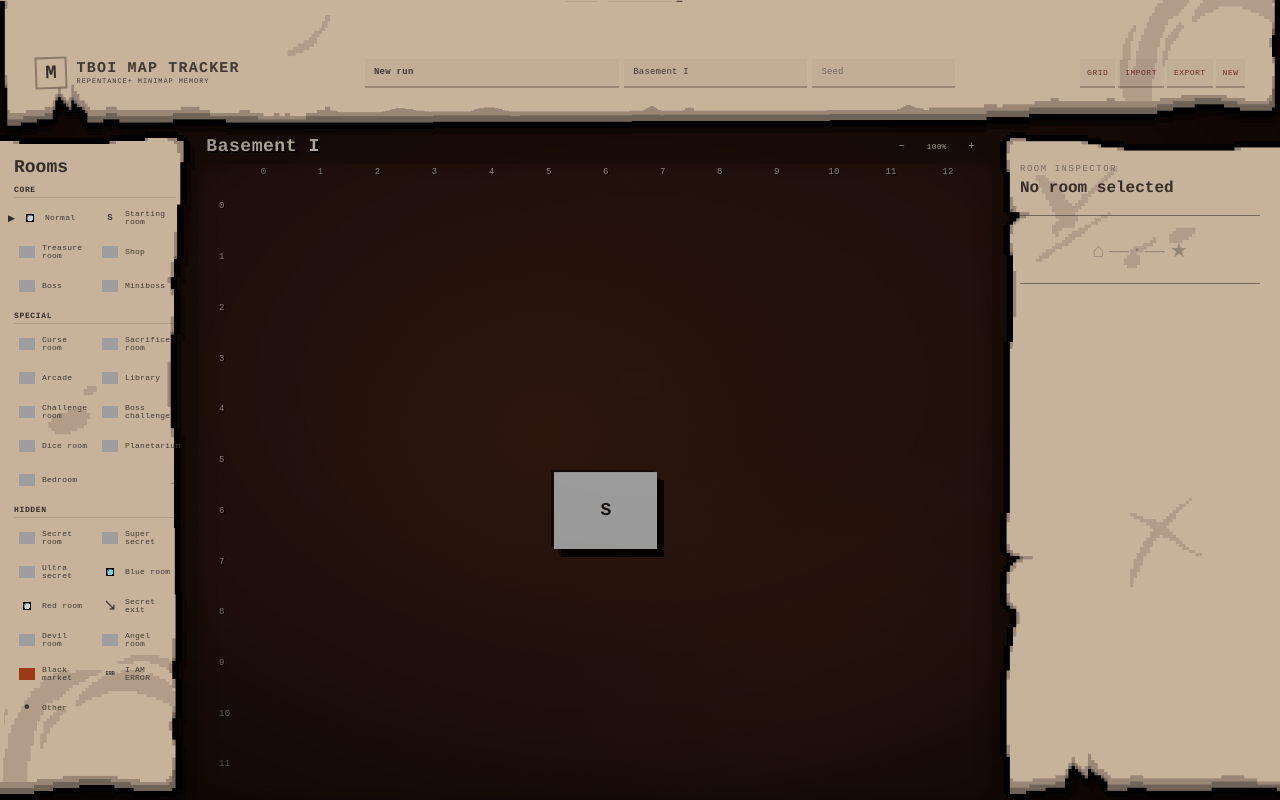
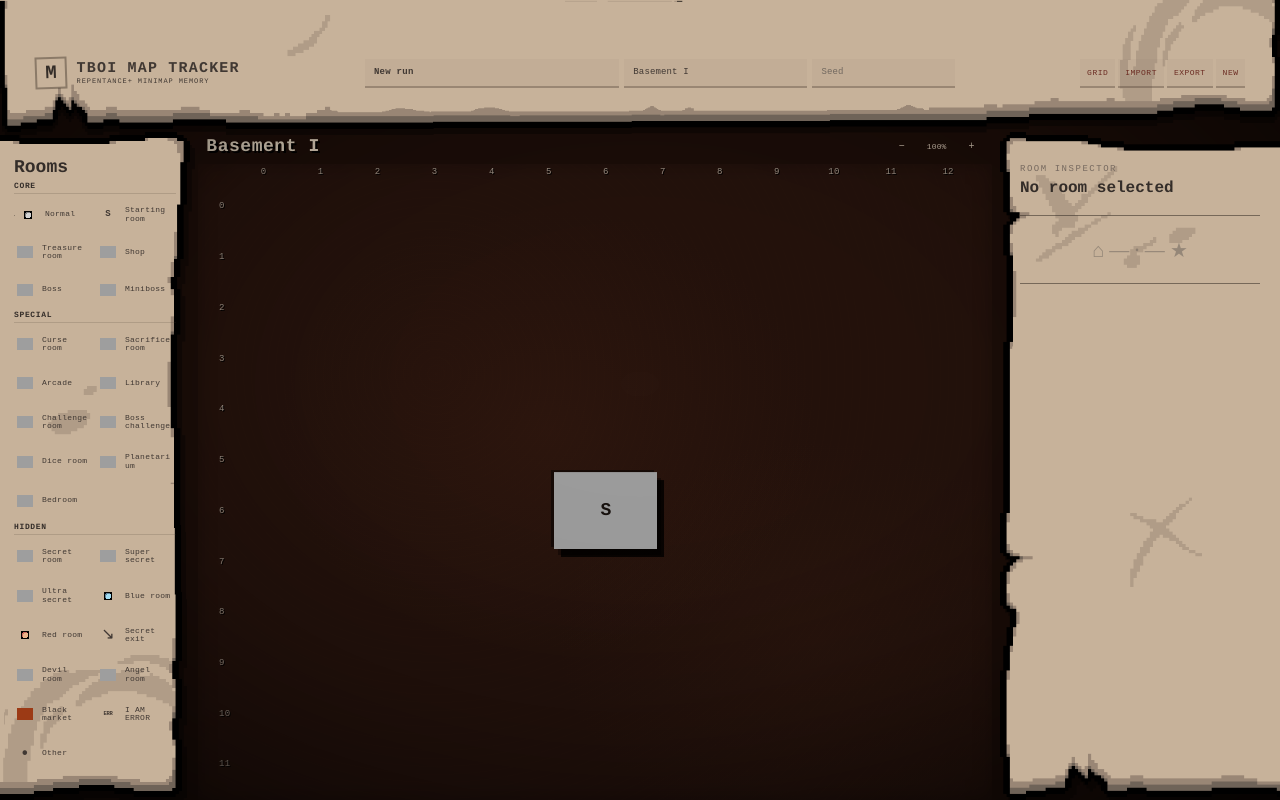
Before and after one commit to Alejandro-GZ/TBOIMapTracker, a React (Vite) app: page / in a window 1280 px wide. Built offline with nearby package versions, Linux system fonts and the light colour scheme; grey boxes are pictures that could not be loaded; a web font is replaced by a local one.

Commit message:
style: color blue/red rooms and fill left paper menu

```diff
--- a/src/main-only-polish.css
+++ b/src/main-only-polish.css
@@ -69,3 +69,81 @@
 .grid-cell.drag-preview {
   border-style: solid;
 }
+
+/* Blue/Red rooms are encoded by the room body itself, not by a symbol in the
+ * minimap. Keep the source RoomShape untouched and recolor it uniformly. */
+.map-room-visual[data-room-type='blue'] .isaac-room-shape {
+  filter: sepia(.25) saturate(4.4) hue-rotate(162deg) brightness(.92) contrast(1.08) !important;
+}
+
+.map-room-visual[data-room-type='red'] .isaac-room-shape {
+  filter: sepia(.42) saturate(5.2) hue-rotate(318deg) brightness(.88) contrast(1.1) !important;
+}
+
+/* Palette/inspector previews can still use ROOM_DEFAULT as a small colour key;
+ * the actual map rooms deliberately render with no type icon. */
+.isaac-room-type-blue {
+  filter: sepia(.25) saturate(4.4) hue-rotate(162deg) brightness(.92) contrast(1.08);
+}
+
+.isaac-room-type-red {
+  filter: sepia(.42) saturate(5.2) hue-rotate(318deg) brightness(.88) contrast(1.1);
+}
+
+/* Use the whole supplied left paper sheet as the room menu. The three groups
+ * share vertical space according to their number of two-column rows, so the
+ * menu scales with the panel instead of bunching all controls at the top. */
+.palette-panel {
+  display: grid !important;
+  grid-template-rows: auto minmax(0, 3fr) minmax(0, 5fr) minmax(0, 6fr);
+  gap: clamp(3px, .55vh, 7px);
+  overflow: hidden !important;
+}
+
+.palette-panel .palette-title {
+  min-height: 0;
+  margin: 0 !important;
+}
+
+.palette-panel .palette-group {
+  min-height: 0;
+  margin: 0 !important;
+  display: flex;
+  flex-direction: column;
+  overflow: hidden;
+}
+
+.palette-panel .palette-group h3 {
+  flex: 0 0 auto;
+  margin-bottom: 3px !important;
+}
+
+.palette-panel .room-palette-grid {
+  flex: 1 1 auto;
+  min-height: 0;
+  display: grid;
+  grid-template-columns: repeat(2, minmax(0, 1fr));
+  grid-auto-rows: minmax(0, 1fr);
+  align-content: stretch;
+  gap: clamp(2px, .35vh, 5px) 4px !important;
+}
+
+.palette-panel .room-tool {
+  width: 100%;
+  height: 100%;
+  min-height: 0 !important;
+  padding: 2px 1px !important;
+  align-content: center;
+}
+
+.palette-panel .room-tool-icon {
+  width: clamp(20px, 2.2vh, 25px);
+  height: clamp(20px, 2.2vh, 25px);
+  min-width: 0;
+  min-height: 0;
+}
+
+.palette-panel .room-tool span:nth-child(2) {
+  min-width: 0;
+  overflow-wrap: anywhere;
+}
```
